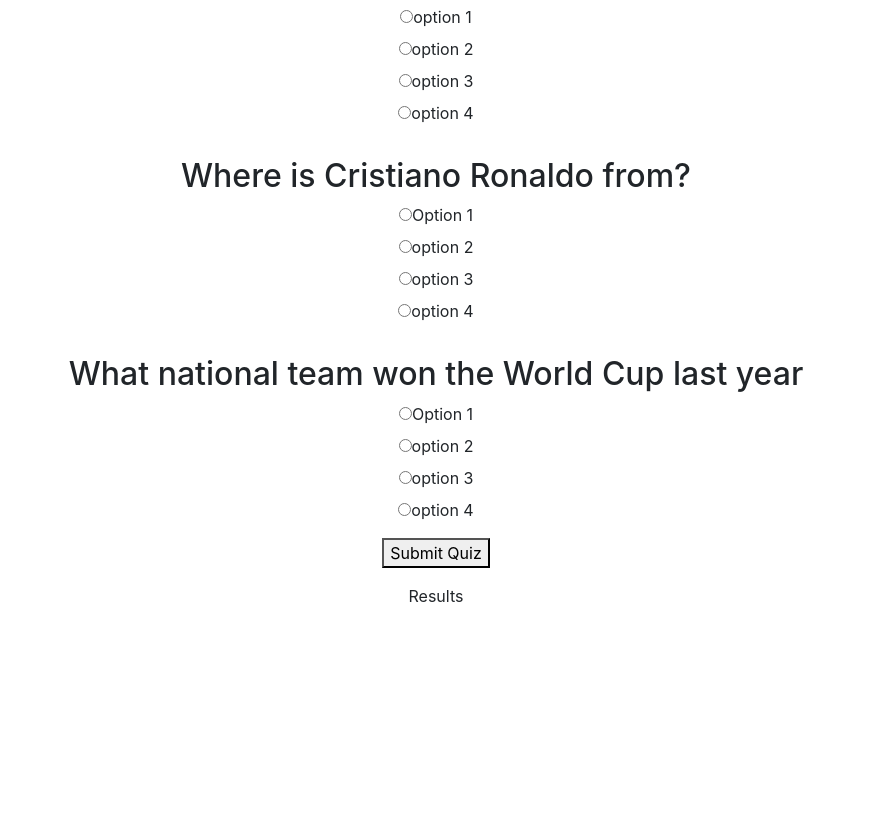
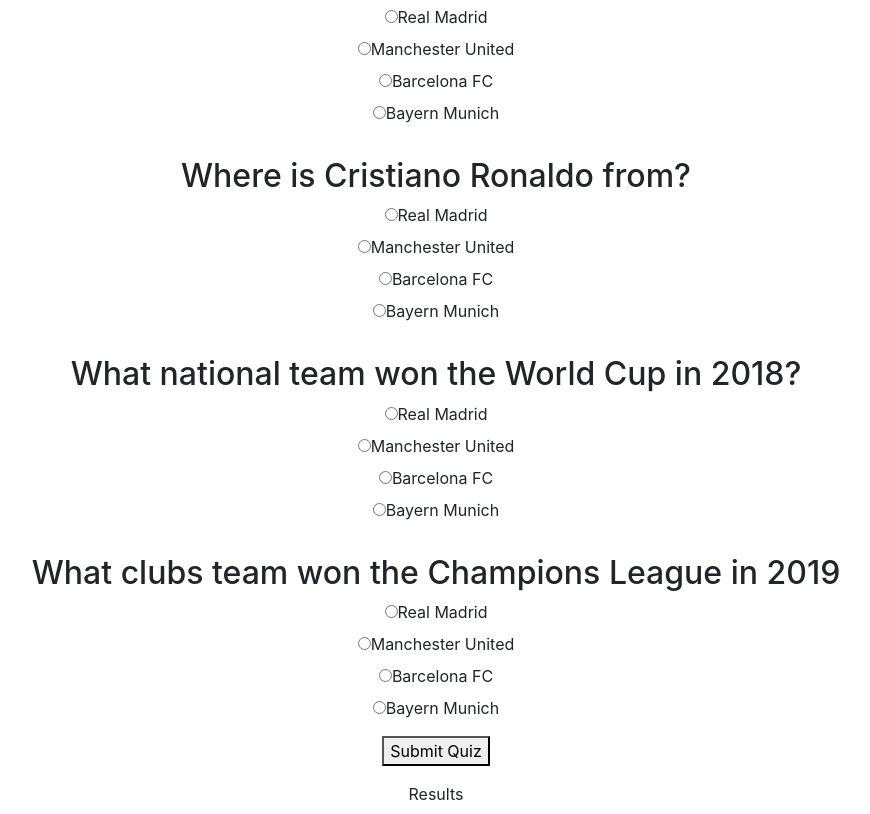
Before and after one commit to elpat77/Trivia-Game, a plain HTML site: page index.html in a window 1280 px wide. Shown: the part 587-1401 px from the top of the page, without its empty margins (204-1074 px from the left). Before the commit the page ends 1203 px from the top, so only its background shows below. Drawn offline with nearby package versions, Linux system fonts and the light colour scheme; a web font is replaced by a local one.

Commit message:
creating updateQuestions and updateAnswers functions

```diff
--- a/assets/javascript/apps.js
+++ b/assets/javascript/apps.js
@@ -53,7 +53,7 @@ var myQuestions = [
         correctAnswer: "b"
     },
     {
-        question: "What national team won the World Cup last year ",
+        question: "What national team won the World Cup in 2018?  ",
         answer: {
             a: "England",
             b: "Brazil",
@@ -61,14 +61,24 @@ var myQuestions = [
             d: "France"
         },
         correctAnswer: "d"
+    },
+    {
+        question: "What clubs team won the Champions League in 2019 ",
+        answer: {
+            a: "Liverpool",
+            b: "Ajax",
+            c: "Bayern Munich",
+            d: "Barcelona FC"
+        },
+        correctAnswer: "a"
     }
 ]
 
-console.log(myQuestions.forEach((question) => console.log(question)));
-console.log(myQuestions.forEach((question) => console.log(question.answer)));
-console.log(myQuestions.forEach((question) => console.log(question.correctAnswer)));
-// console.log(myQuestions.map(({ question, answer }) => ({ question, answer })));
-// console.log(myQuestions);
+console.log('my questions', myQuestions);
+console.log(myQuestions.forEach((myQuestions) => console.log('your questions ', myQuestions.question)));
+console.log(myQuestions.forEach((myQuestions) => console.log('your answers', myQuestions.answer)));
+console.log(myQuestions.forEach((myQuestions) => console.log('correct ', myQuestions.correctAnswer)));
+
 // console.log(myQuestions.question);
 // console.log(myQuestions.answer);
 // console.log(myQuestions[0].question);
@@ -80,22 +90,23 @@ function updateQuestions() {
         $('#question1').html(myQuestions[0].question);
         $('#question2').html(myQuestions[1].question);
         $('#question3').html(myQuestions[2].question);
+        $('#question4').html(myQuestions[3].question);
     });
 }
 updateQuestions()
 
-// function updateAnswers() {
-//     $(document).ready(function () {
-//         for (let index = 0; index < myQuestions.length; index++) {
-//             console.log(myQuestions.question);
 
-//         }
-//         $('#answer1').html(myQuestions[0].answer.a);
-//         // $('#question2').html(myQuestions[1].question);
-//         // $('#question3').html(myQuestions[2].question);
-//     });
-// }
-// updateAnswers()
+function updateAnswers() {
+    $(document).ready(function () {
+        $('label[for=answer1]').html(myQuestions[0].answer.a);
+        $('label[for=answer2]').html(myQuestions[0].answer.b);
+        $('label[for=answer3]').html(myQuestions[0].answer.c);
+        $('label[for=answer4]').html(myQuestions[0].answer.d);
+    }
+    );
+}
+
+updateAnswers()
 
 
 //  https://www.khanacademy.org/computing/computer-programming/html-js-jquery/form-processing-jquery/pt/processing-a-quiz-with-jquery
--- a/index.html
+++ b/index.html
@@ -52,10 +52,10 @@
         <div class="row">
             <div class="col-sm-12 text-center">
                 <h2 div id="question1"></h2>
-                <input type="radio" id="answer2" name="question" /><label for="answer2">option 1</label><br>
-                <input type="radio" id="answer2" name="question" /><label for="answer2">option 2</label><br>
-                <input type="radio" id="answer3" name="question" /><label for="answer3">option 3</label><br>
-                <input type="radio" id="answer4" name="question" /><label for="answer4">option 4</label><br>
+                <input type="radio" id="answer1" name="question1" /><label for="answer1"></label><br>
+                <input type="radio" id="answer2" name="question1" /><label for="answer2"></label><br>
+                <input type="radio" id="answer3" name="question1" /><label for="answer3"></label><br>
+                <input type="radio" id="answer4" name="question1" /><label for="answer4"></label><br>
                 <!-- <input type="submit"> -->
             </div>
         </div>
@@ -63,10 +63,10 @@
         <div class="row">
             <div class="col-sm-12 text-center">
                 <h2 div id="question2"></h2>
-                <input type="radio" id="answer1" name="question" /><label for="answer1">Option 1</label><br>
-                <input type="radio" id="answer2" name="question" /><label for="answer2">option 2</label><br>
-                <input type="radio" id="answer3" name="question" /><label for="answer3">option 3</label><br>
-                <input type="radio" id="answer4" name="question" /><label for="answer4">option 4</label><br>
+                <input type="radio" id="answer1" name="question2" /><label for="answer1"></label><br>
+                <input type="radio" id="answer2" name="question2" /><label for="answer2"></label><br>
+                <input type="radio" id="answer3" name="question2" /><label for="answer3"></label><br>
+                <input type="radio" id="answer4" name="question2" /><label for="answer4"></label><br>
                 <!-- <input type="submit"> -->
             </div>
         </div>
@@ -74,10 +74,21 @@
         <div class="row">
             <div class="col-sm-12 text-center">
                 <h2 div id="question3"></h2>
-                <input type="radio" id="answer1" name="question" /><label for="answer1">Option 1</label><br>
-                <input type="radio" id="answer2" name="question" /><label for="answer2">option 2</label><br>
-                <input type="radio" id="answer3" name="question" /><label for="answer3">option 3</label><br>
-                <input type="radio" id="answer4" name="question" /><label for="answer4">option 4</label><br>
+                <input type="radio" id="answer1" name="question3" /><label for="answer1"></label><br>
+                <input type="radio" id="answer2" name="question3" /><label for="answer2"></label><br>
+                <input type="radio" id="answer3" name="question3" /><label for="answer3"></label><br>
+                <input type="radio" id="answer4" name="question3" /><label for="answer4"></label><br>
+                <!-- <input type="submit"> -->
+            </div>
+        </div>
+        <br>
+        <div class="row">
+            <div class="col-sm-12 text-center">
+                <h2 div id="question4"></h2>
+                <input type="radio" id="answer1" name="question4" /><label for="answer1">Option 1</label><br>
+                <input type="radio" id="answer2" name="question4" /><label for="answer2">option 2</label><br>
+                <input type="radio" id="answer3" name="question4" /><label for="answer3">option 3</label><br>
+                <input type="radio" id="answer4" name="question4" /><label for="answer4">option 4</label><br>
                 <!-- <input type="submit"> -->
             </div>
         </div>
```
